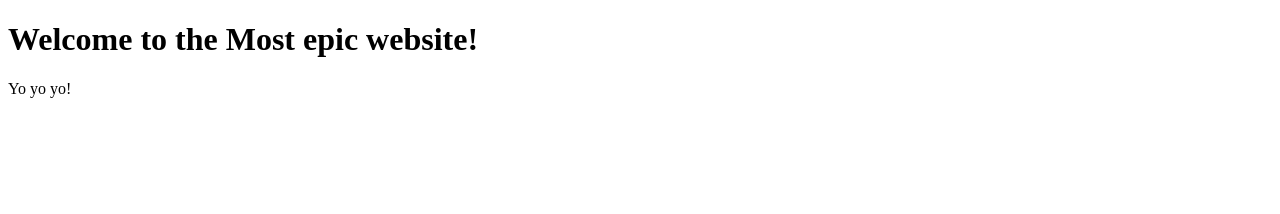
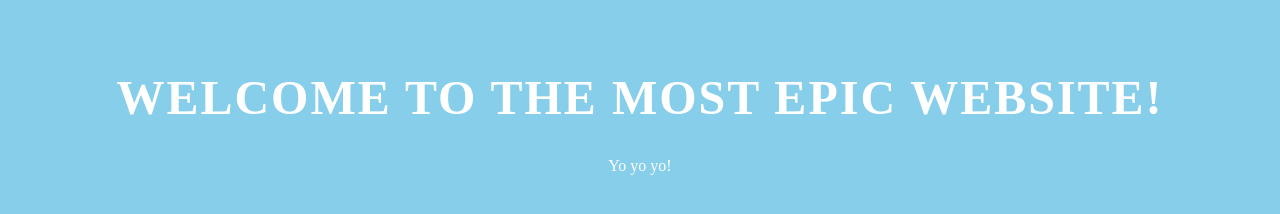
Before and after one commit to mwanjajoel/nodesprint, a website: page index.html in a window 1280 px wide. Drawn offline with Linux system fonts and the light colour scheme.

Commit message:
Added serving an html file to the user

```diff
--- a/index.html
+++ b/index.html
@@ -3,6 +3,33 @@
 <head>
     <meta charset="UTF-8">
     <title>Awesome Node JS</title>
+    <style>
+
+        body {
+
+            background: skyblue;
+            font-family: Avenir;
+            color: white;
+            padding: 30px;
+        }
+
+        h1 {
+
+            font-size: 48px;
+            text-transform: uppercase;
+            letter-spacing: 2px;
+            text-align: center;
+
+        }
+
+        p {
+            font-size: 16px;
+            text-align: center;
+
+        }
+
+
+    </style>
 </head>
 <body>
 <h1>Welcome to the Most epic website! </h1>
--- a/server.js
+++ b/server.js
@@ -8,10 +8,10 @@ let fs = require('fs');
 let server = http.createServer(function (request, response) {
 
     //we then write response headers
-    response.writeHead(200, {'Content-Type': 'text/plain'});
+    response.writeHead(200, {'Content-Type': 'text/html'});
 
     //we create a readstream
-   var theReadStream =  fs.createReadStream(__dirname + '/read.txt', 'utf8');
+   var theReadStream =  fs.createReadStream(__dirname + '/index.html', 'utf8');
 
    //then we pipe it to the response
     theReadStream.pipe(response);
```
